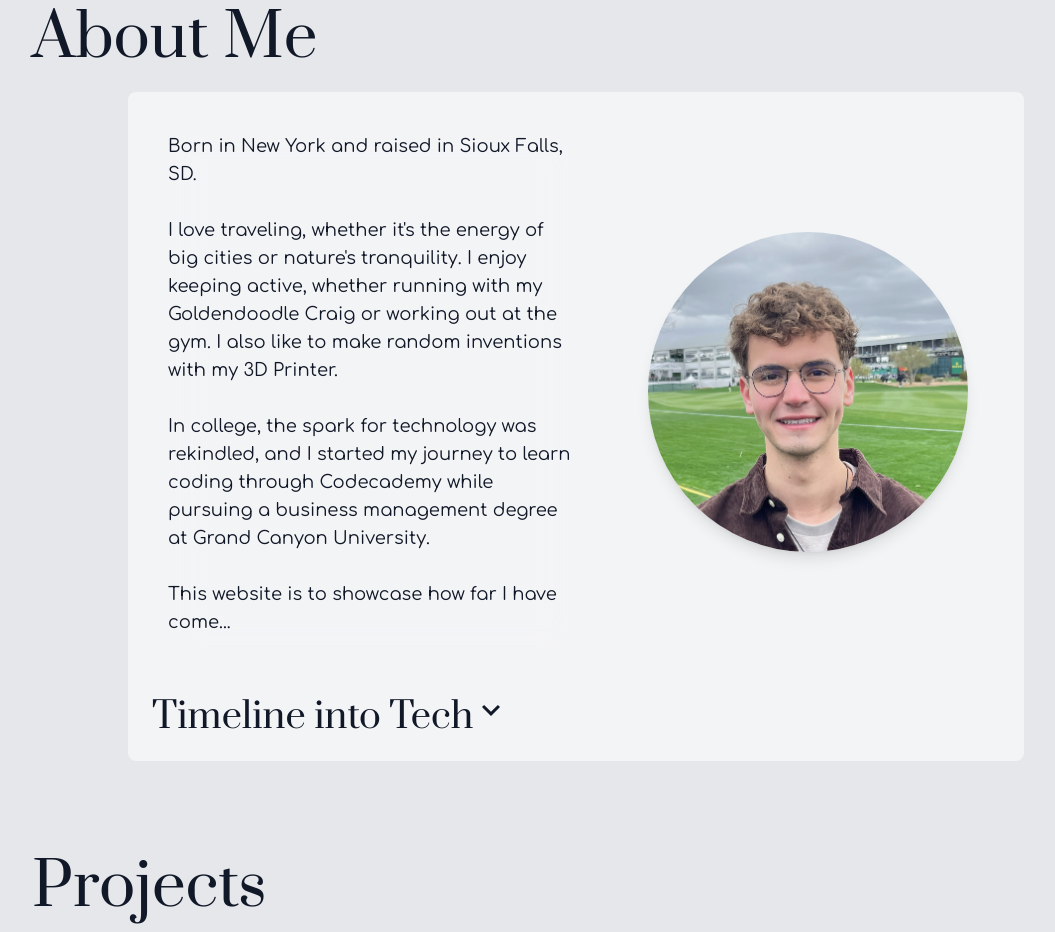
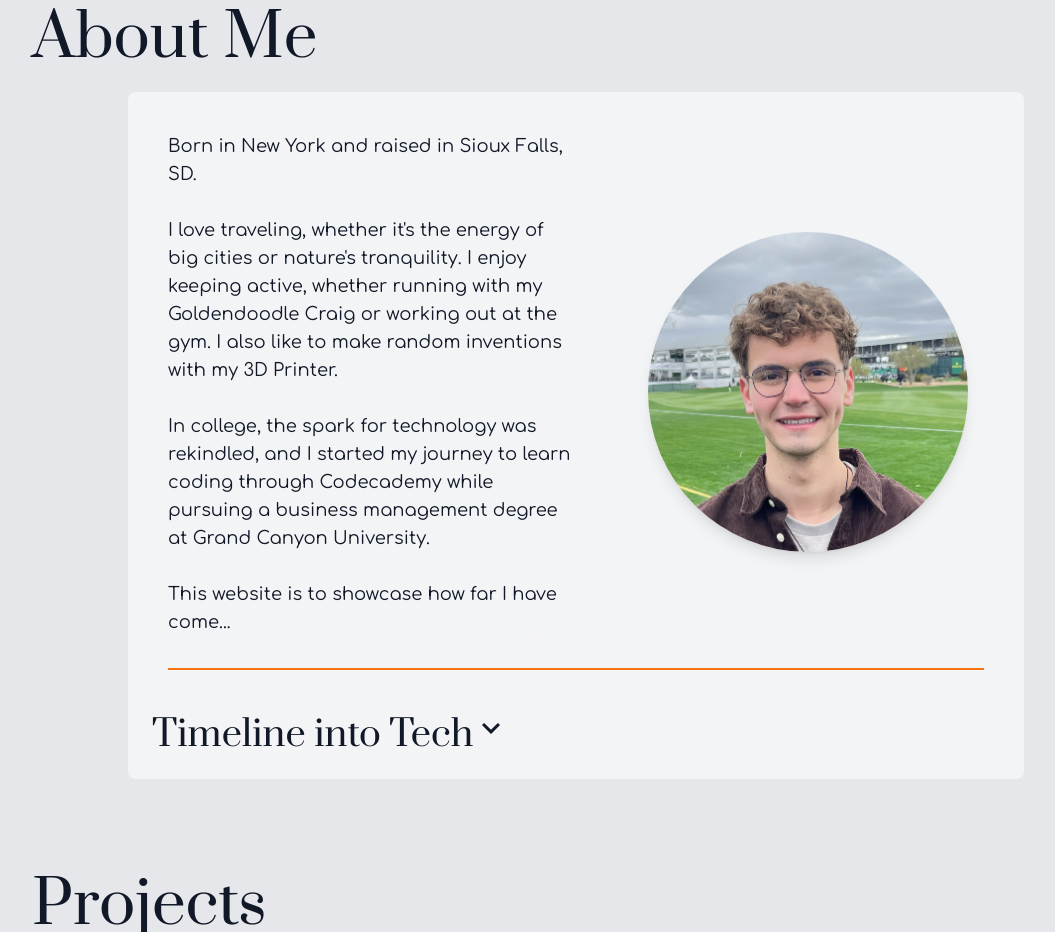
Before and after one commit to dans2177/Portfolio, a React (Create React App) app in the folder portfolio/: page / in a window 1280 px wide. Shown: the part 880-1812 px from the top of the page, without its empty margins (64-1119 px from the left). Built offline with nearby package versions, Linux system fonts and the light colour scheme; a web font is replaced by a local one.

Commit message:
Update About.jsx

```diff
--- a/portfolio/src/components/About.jsx
+++ b/portfolio/src/components/About.jsx
@@ -35,7 +35,7 @@ function About() {
       </h2>
       <div className="max-w-4xl mx-auto sm:justify-center sm:align-middle bg-gray-100 dark:bg-gray-900 p-6 rounded-lg dark:shadow-xl">
         <section className="m-4">
-          <div className="flex flex-col sm:flex-row items-center ">
+          <div className="flex flex-col sm:flex-row items-center border-b-2 pb-4 border-orange-500">
             <div className="sm:w-1/2">
               {/* Image below the title on small screens */}
               <div className="block sm:hidden">
```
